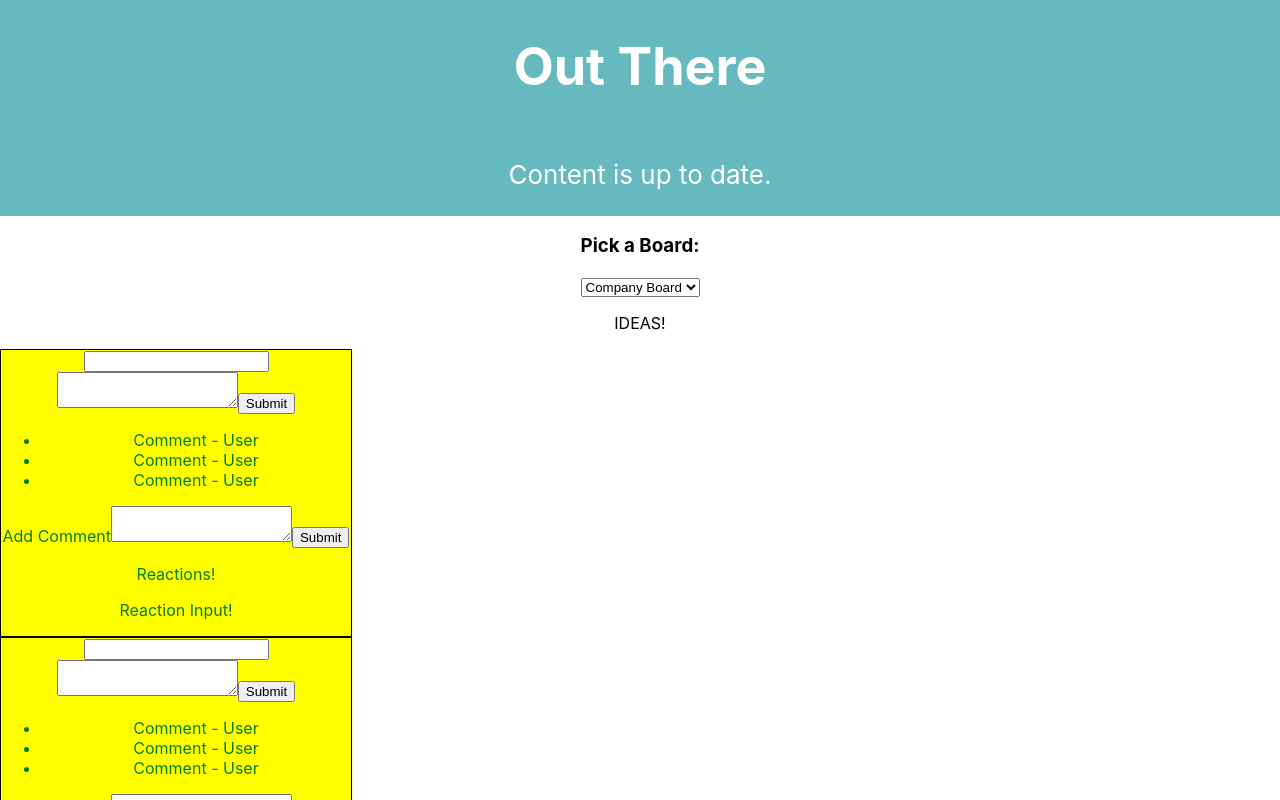
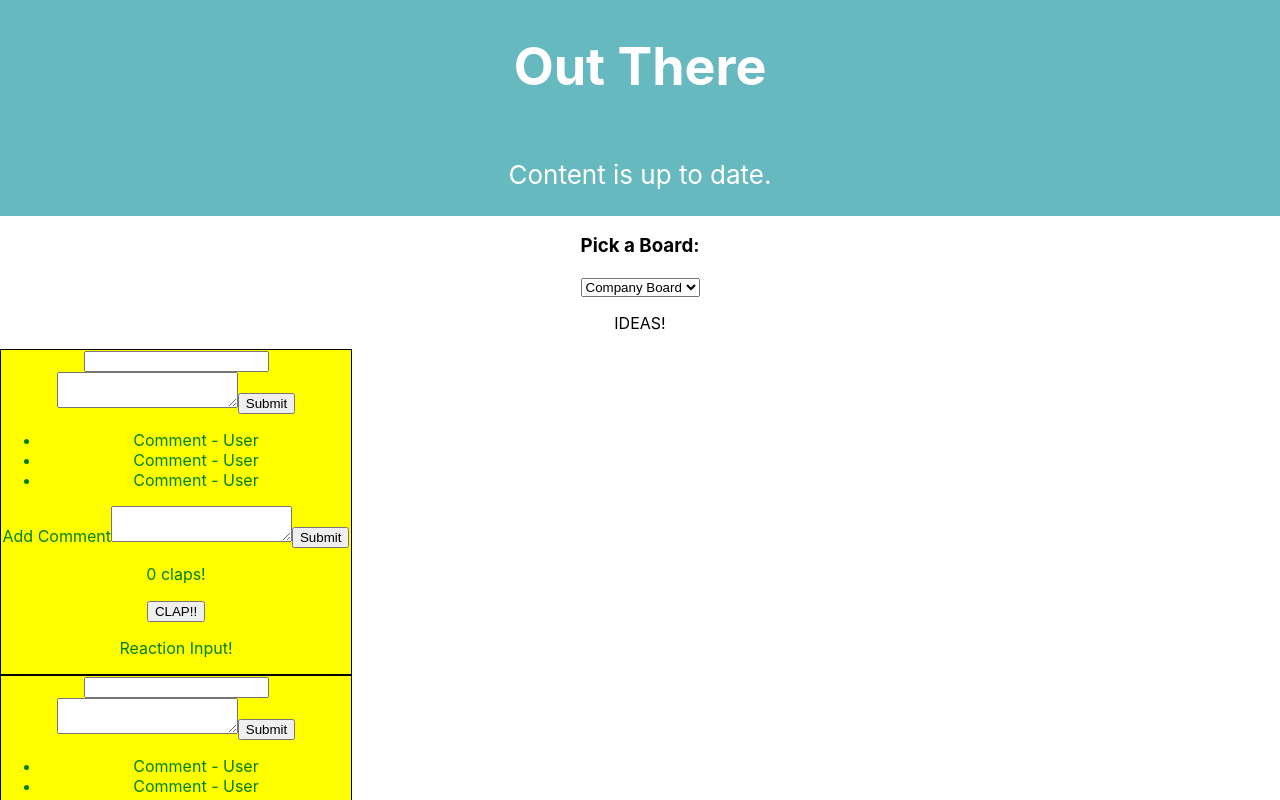
Before and after one commit to swgoodman/out-there, a React (Create React App) app: page / in a window 1280 px wide. Shown: the top 800 px of the page. Built offline with nearby package versions, Linux system fonts and the light colour scheme.

Commit message:
Added Clap Reactions functionality

```diff
--- a/src/components/reactions.js
+++ b/src/components/reactions.js
@@ -1,11 +1,32 @@
-import React from 'react'
+import React, { Component } from 'react'
 
-const Reactions = () => {
-      return (
+class Reactions extends Component {
+
+  state = {
+    reactionCount: 0
+  }
+
+  increaseCount = e => {
+    e.preventDefault();
+    this.setState({
+      reactionCount: this.state.reactionCount + 1
+    })
+  }
+
+
+  render() {
+    return (
         <div>
-          <p>Reactions!</p>
+          <p>{this.state.reactionCount} claps!</p>
+          <button
+            name="reactionCount"
+            value={this.state.reactionCount}
+            onClick={this.increaseCount}>
+          CLAP!!
+          </ button>
         </div>
       );
+    }
 
 }
 
```
